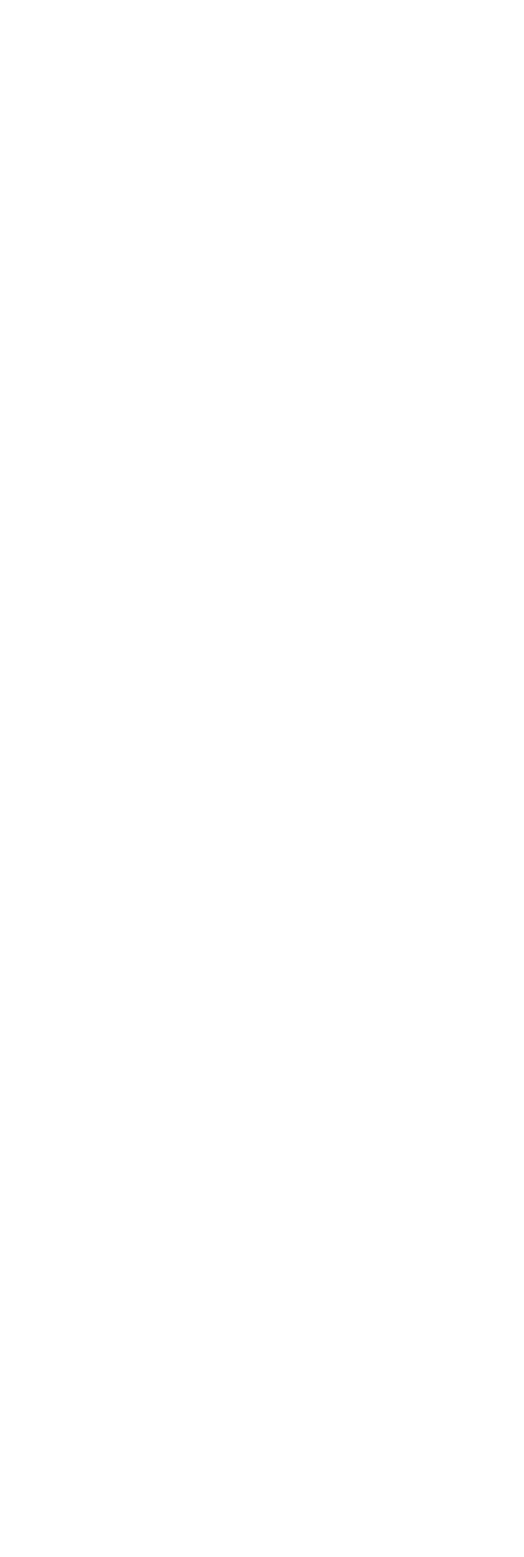
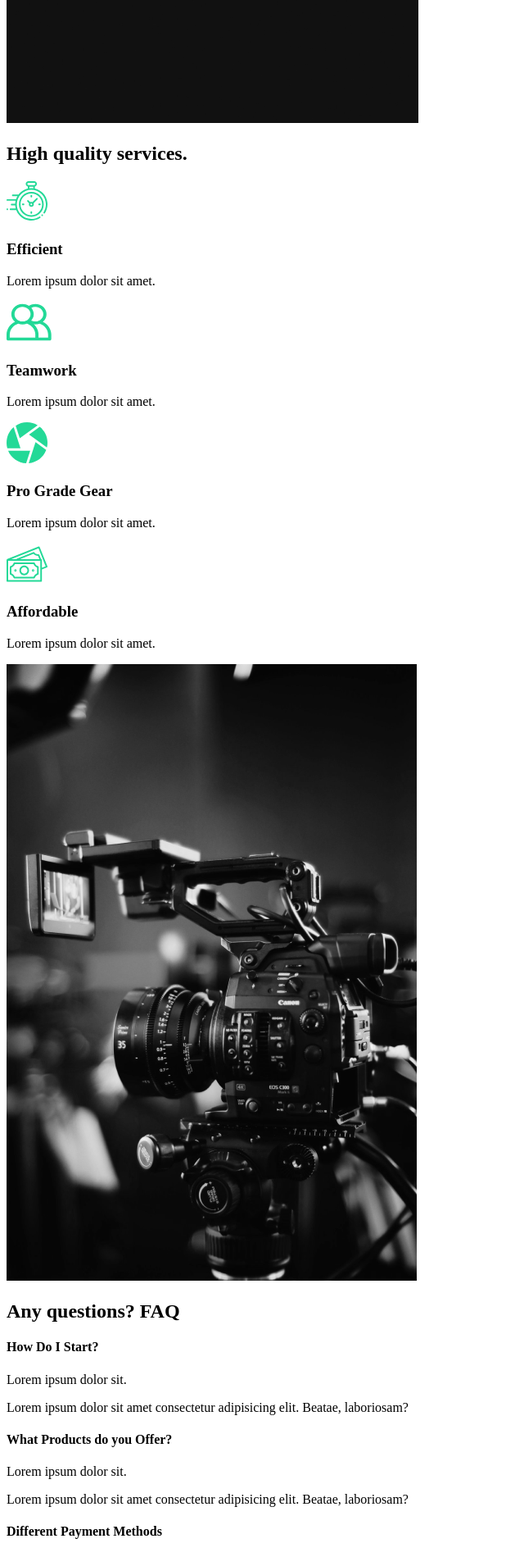
Before and after one commit to arshdeep4909/capture, a React (Create React App) app: page / in a window 1280 px wide. Shown: the part 880-2779 px from the top of the page at 82% size, without its empty margins (0-640 px from the left). Before the commit the page ends 800 px from the top, so only its background shows below. Built offline with nearby package versions, Linux system fonts and the light colour scheme.

Commit message:
added aboutSection, servicesSection & FaqSection.

```diff
--- a/src/App.js
+++ b/src/App.js
@@ -1,10 +1,11 @@
 import React from "react";
 //Import Pages
-
+import AboutUs from "./pages/AboutUs";
 function App() {
   return (
     <div className="App">
       <h1>random </h1>
+      <AboutUs />
     </div>
   );
 }
--- /dev/null
+++ b/src/components/AboutSection.jsx
@@ -0,0 +1,36 @@
+import React from "react";
+import home1 from "../img/home1.png";
+
+const AboutSection = () => {
+  return (
+    <div>
+      <div className="description">
+        <div className="title">
+          <div className="hide">
+            <h2>we work to make</h2>
+          </div>
+
+          <div className="hide">
+            <h2>
+              your <span>dreams</span> come
+            </h2>
+          </div>
+
+          <div className="hide">
+            <h2>true.</h2>
+          </div>
+        </div>
+        <p>
+          Contact us for any photography or videography ideas that you have. We
+          have professionals with amazing skills to help you achieve it.
+        </p>
+        <button>Contact Us</button>
+        <div className="image">
+          <img src={home1} alt="guy with a camera" />
+        </div>
+      </div>
+    </div>
+  );
+};
+
+export default AboutSection;
--- /dev/null
+++ b/src/components/FaqSection.jsx
@@ -0,0 +1,45 @@
+import React from "react";
+
+function FaqSection() {
+  return (
+    <div className="faq">
+      <h2>
+        Any questions? <span>FAQ</span>
+      </h2>
+      <div className="questions">
+        <h4>How Do I Start?</h4>
+        <p>Lorem ipsum dolor sit.</p>
+        <p>
+          Lorem ipsum dolor sit amet consectetur adipisicing elit. Beatae,
+          laboriosam?
+        </p>
+      </div>
+      <div className="questions">
+        <h4>What Products do you Offer?</h4>
+        <p>Lorem ipsum dolor sit.</p>
+        <p>
+          Lorem ipsum dolor sit amet consectetur adipisicing elit. Beatae,
+          laboriosam?
+        </p>
+      </div>
+      <div className="questions">
+        <h4>Different Payment Methods</h4>
+        <p>Lorem ipsum dolor sit.</p>
+        <p>
+          Lorem ipsum dolor sit amet consectetur adipisicing elit. Beatae,
+          laboriosam?
+        </p>
+      </div>
+      <div className="questions">
+        <h4>Daily Schedule</h4>
+        <p>Lorem ipsum dolor sit.</p>
+        <p>
+          Lorem ipsum dolor sit amet consectetur adipisicing elit. Beatae,
+          laboriosam?
+        </p>
+      </div>
+    </div>
+  );
+}
+
+export default FaqSection;
--- /dev/null
+++ b/src/components/ServicesSection.jsx
@@ -0,0 +1,53 @@
+import React from "react";
+//Import Icons
+import clock from "../img/clock.svg";
+import diaphragm from "../img/diaphragm.svg";
+import money from "../img/money.svg";
+import wave from "../img/wave.svg";
+import teamwork from "../img/teamwork.svg";
+import home2 from "../img/home2.png";
+
+function ServiceSection() {
+  return (
+    <div className="services">
+      <div className="description">
+        <h2>
+          High <span>quality</span> services.
+        </h2>
+        <div className="cards">
+          <div className="card">
+            <div className="icon">
+              <img src={clock} alt=" icon" />
+              <h3>Efficient </h3>
+            </div>
+            <p>Lorem ipsum dolor sit amet.</p>
+          </div>
+          <div className="card">
+            <div className="icon">
+              <img src={teamwork} alt=" icon" />
+              <h3>Teamwork </h3>
+            </div>
+            <p>Lorem ipsum dolor sit amet.</p>
+          </div>
+          <div className="card">
+            <div className="icon">
+              <img src={diaphragm} alt="icon " />
+              <h3>Pro Grade Gear </h3>
+            </div>
+            <p>Lorem ipsum dolor sit amet.</p>
+          </div>
+          <div className="card">
+            <div className="icon">
+              <img src={money} alt="icon" />
+              <h3>Affordable </h3>
+            </div>
+            <p>Lorem ipsum dolor sit amet.</p>
+          </div>
+        </div>
+        <img src={home2} alt="camera" />
+      </div>
+    </div>
+  );
+}
+
+export default ServiceSection;
--- /dev/null
+++ b/src/pages/AboutUs.jsx
@@ -0,0 +1,17 @@
+import React from "react";
+//Page components
+import AboutSection from "../components/AboutSection";
+import ServiceSection from "../components/ServicesSection";
+import FaqSection from "../components/FaqSection";
+
+const AboutUs = () => {
+  return (
+    <>
+      <AboutSection />
+      <ServiceSection />
+      <FaqSection />
+    </>
+  );
+};
+
+export default AboutUs;
```
Also changed, not shown: 1 other file (tests, documents, lock files or other folders).
